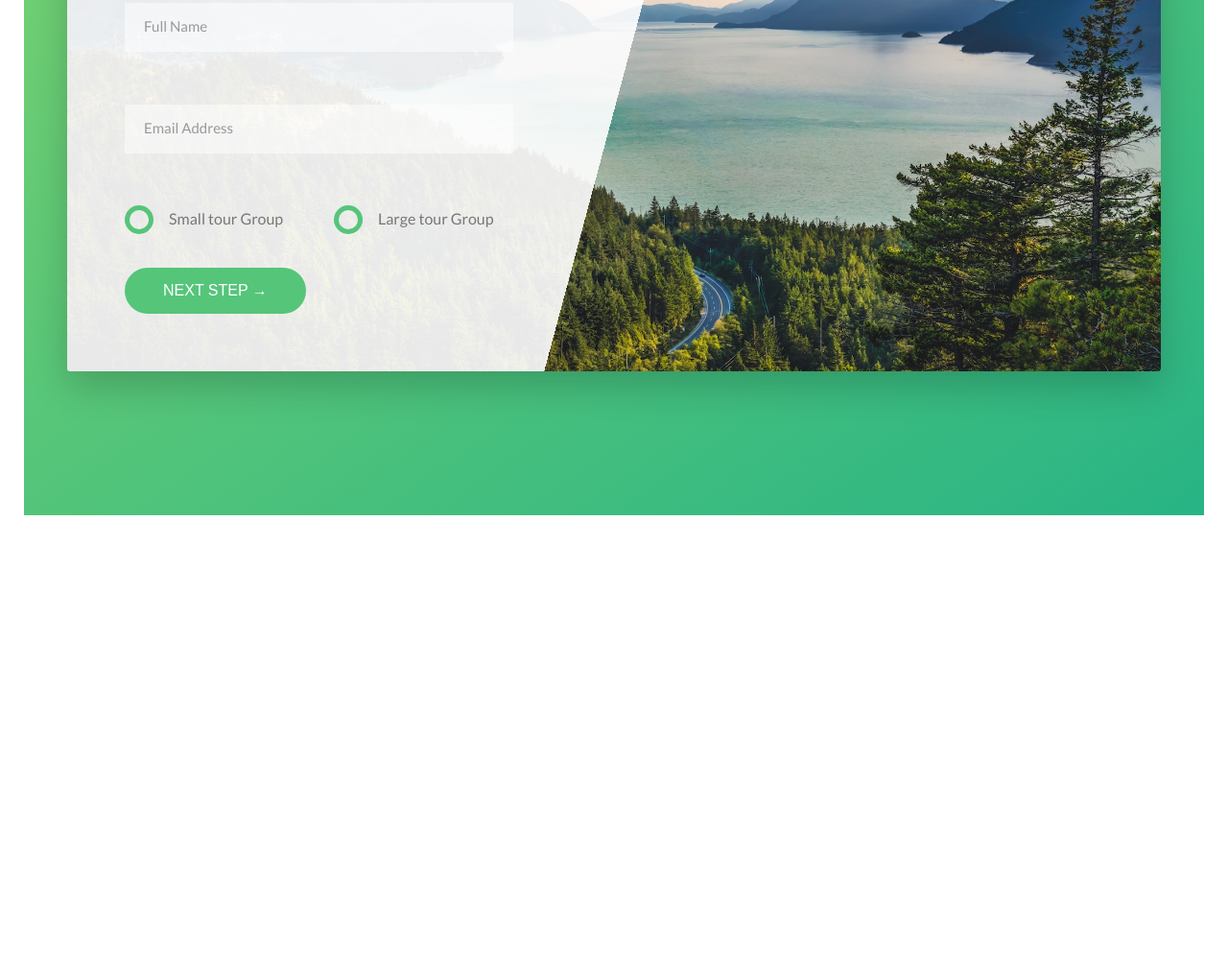
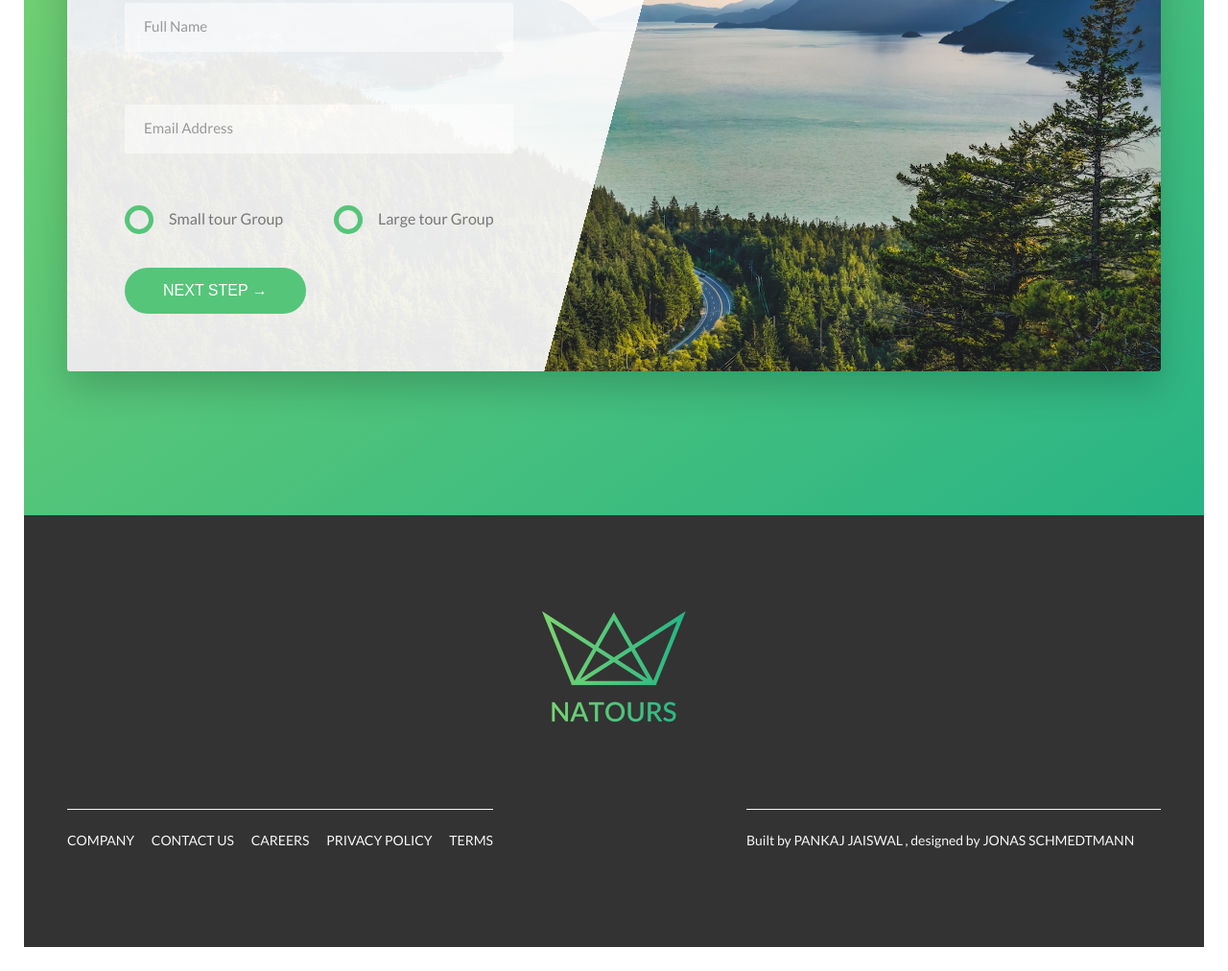
Before and after one commit to midnightgamer/Natours, a website: page index.html in a window 1280 px wide. Shown: the part 4848-5860 px from the top of the page at 96% size. Before the commit the page ends 5410 px from the top, so only its background shows below. Drawn offline with Linux system fonts and the light colour scheme.

Commit message:
Footer section added

```diff
--- a/index.html
+++ b/index.html
@@ -321,6 +321,50 @@
         </div>
     </section>
 </main>
+<footer class="footer">
+    <div class="footer__logo-box">
+        <img src="img/logo-green-2x.png" alt="" class="footer__logo">
+    </div>
+    <div class="row">
+        <div class="col-1-of-2">
+            <div class="footer__navigation">
+                <ul class="footer__list">
+                    <li class="footer__item">
+                        <a href="#" class="footer__link">
+                            Company
+                        </a>
+                    </li>
+                    <li class="footer__item">
+                        <a href="#" class="footer__link">
+                            Contact Us
+                        </a>
+                    </li>
+                    <li class="footer__item">
+                        <a href="#" class="footer__link">
+                            Careers
+                        </a>
+                    </li>
+                    <li class="footer__item">
+                        <a href="#" class="footer__link">
+                            Privacy Policy
+                        </a>
+                    </li>
+                    <li class="footer__item">
+                        <a href="#" class="footer__link">
+                           Terms
+                        </a>
+                    </li>
+                </ul>
+            </div>
+        </div>
+        <div class="col-1-of-2">
+            <p class="footer__copyright">
+               Built by <a href="#!" class="footer__link">Pankaj Jaiswal</a> , designed by
+                <a href="#!" class="footer__link">Jonas Schmedtmann</a>
+            </p>
+        </div>
+    </div>
+</footer>
 <!--
  <section class="grid-text">
      <div class="row">
--- a/sass/abstract/_variables.scss
+++ b/sass/abstract/_variables.scss
@@ -13,8 +13,12 @@ $color-blue-dark: #5643fa;
 
 $color-grey-light-1:#f7f7f7;
 $color-grey-light-2:#eee;
+
 $color-grey-dark-1: #777;
 $color-grey-dark2: #999;
+$color-grey-dark3: #333;
+
+
 $color-white: #fff;
 $color-black: #000;
 
--- /dev/null
+++ b/sass/layout/_footer.scss
@@ -0,0 +1,56 @@
+.footer{
+    background-color: $color-grey-dark3;
+    padding: 10rem 0;
+    font-size: 1.4rem;
+
+
+    &__logo-box{
+        text-align: center;
+        margin-bottom: 8rem;
+    }
+
+    &__logo{
+        width: 15rem;
+        height: auto;
+    }
+
+    &__navigation{
+        border-top: 1px solid $color-grey-light-1;
+        padding-top: 2rem;
+        display: inline-block;
+    }
+
+    &__list{
+        list-style: none;
+    }
+
+    &__item{
+        display: inline-block;
+        &:not(:last-child){
+            margin-right: 1.5rem;
+        }
+    }
+
+    &__link{
+        &:link,
+        &:visited{
+            color: $color-grey-light-1;
+            text-decoration: none;
+            text-transform: uppercase;
+            display: inline-block;
+            transition: all .5s ease;
+        }
+        &:hover,
+        &:focus{
+            color: $color-primary;
+        }
+    }
+
+    &__copyright{
+        color: $color-grey-light-1;
+        border-top: 1px solid $color-grey-light-1;
+        padding-top: 2rem;
+        width: 80%;
+        float: right;
+    }
+}
--- a/sass/main.scss
+++ b/sass/main.scss
@@ -16,6 +16,7 @@
 @import "components/form";
 
 @import "layout/header";
+@import "layout/footer";
 @import "layout/grid";
 
 @import "pages/home";
```
Also changed, not shown: css/style.css, sass/pages/_home.scss (line endings or trailing spaces).
